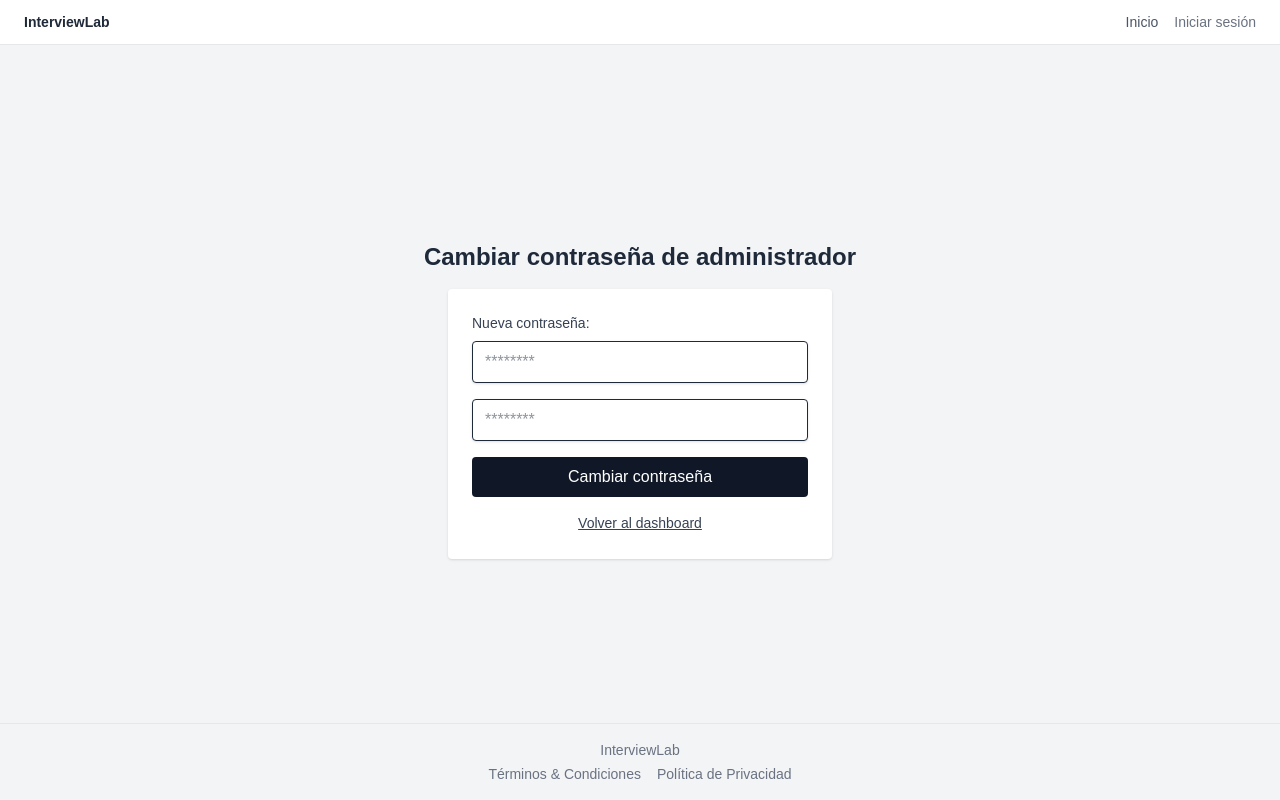
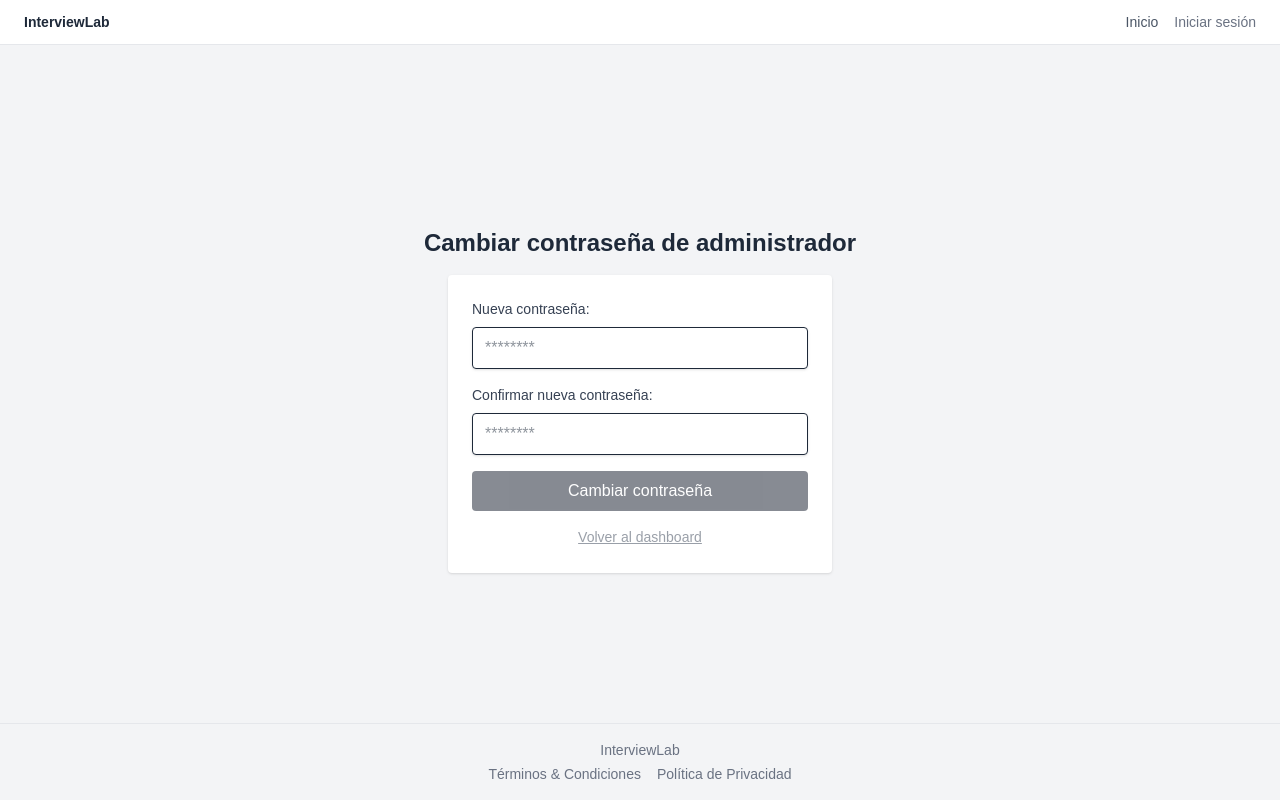
Before and after one commit to bpobletem/InterviewLab, a Next.js app: page /admin/reset-password in a window 1280 px wide. Built offline with nearby package versions, Linux system fonts and the light colour scheme; no server answers.

Commit message:
fixes para build

```diff
--- a/src/app/admin/reset-password/page.tsx
+++ b/src/app/admin/reset-password/page.tsx
@@ -1,9 +1,9 @@
 'use client';
 
 import { useRouter, useSearchParams } from 'next/navigation';
-import { useState } from 'react';
+import { useState, Suspense } from 'react';
 
-export default function AdminResetPasswordPage() {
+function ResetPasswordForm() {
   const [newPassword, setNewPassword] = useState('');
   const [confirmPassword, setConfirmPassword] = useState('');
   const [loading, setLoading] = useState(false);
@@ -17,6 +17,12 @@ export default function AdminResetPasswordPage() {
   const handlePasswordChange = async () => {
     setMessage('');
     setMessageType('');
+
+    if (!institution_id) {
+      setMessage('ID de institución no encontrado en la URL.');
+      setMessageType('error');
+      return;
+    }
 
     if (newPassword !== confirmPassword) {
       setMessage('Las contraseñas no coinciden');
@@ -36,7 +42,7 @@ export default function AdminResetPasswordPage() {
       const response = await fetch('/api/admin/reset-password', {
         method: 'POST',
         headers: { 'Content-Type': 'application/json' },
-        body: JSON.stringify({ newPassword }),
+        body: JSON.stringify({ newPassword, institutionId: institution_id }),
       });
 
       const data = await response.json();
@@ -52,7 +58,11 @@ export default function AdminResetPasswordPage() {
 
         // Esperar unos segundos y volver al dashboard
         setTimeout(() => {
+          if (institution_id) {
             router.push(`/dashboard/${institution_id}`);
+          } else {
+            router.push('/admin/login');
+          }
         }, 2000);
       }
     } catch (error) {
@@ -65,13 +75,16 @@ export default function AdminResetPasswordPage() {
   };
 
   const volverAlDashboard = () => {
+    if (institution_id) {
       router.push(`/dashboard/${institution_id}`);
+    } else {
+      router.push('/admin/login');
+      setMessage('No se pudo determinar a qué dashboard volver.');
+      setMessageType('error');
+    }
   };
 
   return (
-    <main className="min-h-screen flex flex-col items-center justify-center bg-gray-100 p-6">
-      <h1 className="text-2xl font-bold mb-4 text-gray-800">Cambiar contraseña de administrador</h1>
-
     <div className="w-full max-w-sm bg-white p-6 rounded shadow">
       <label className="block mb-2 text-sm font-medium text-gray-700">Nueva contraseña:</label>
       <input
@@ -82,6 +95,7 @@ export default function AdminResetPasswordPage() {
         placeholder="********"
       />
 
+      <label className="block mb-2 text-sm font-medium text-gray-700">Confirmar nueva contraseña:</label>
       <input
         type="password"
         value={confirmPassword}
@@ -92,8 +106,8 @@ export default function AdminResetPasswordPage() {
 
       <button
         onClick={handlePasswordChange}
-          disabled={loading || !newPassword || !confirmPassword}
-          className="w-full bg-gray-900 text-white py-2 rounded hover:bg-black transition hover:cursor-pointer"
+        disabled={loading || !newPassword || !confirmPassword || !institution_id}
+        className="w-full bg-gray-900 text-white py-2 rounded hover:bg-black transition hover:cursor-pointer disabled:opacity-50 disabled:cursor-not-allowed"
       >
         {loading ? 'Cambiando...' : 'Cambiar contraseña'}
       </button>
@@ -110,11 +124,22 @@ export default function AdminResetPasswordPage() {
 
       <button
         onClick={volverAlDashboard}
-          className="mt-4 w-full text-sm underline text-gray-700 hover:text-black"
+        disabled={!institution_id}
+        className="mt-4 w-full text-sm underline text-gray-700 hover:text-black disabled:opacity-50 disabled:cursor-not-allowed"
       >
         Volver al dashboard
       </button>
     </div>
+  );
+}
+
+export default function AdminResetPasswordPage() {
+  return (
+    <main className="min-h-screen flex flex-col items-center justify-center bg-gray-100 p-6">
+      <h1 className="text-2xl font-bold mb-4 text-gray-800">Cambiar contraseña de administrador</h1>
+      <Suspense fallback={<div className="text-gray-500">Cargando...</div>}>
+        <ResetPasswordForm />
+      </Suspense>
     </main>
   );
 }
--- a/src/app/api/institutions/[id]/careers/route.ts
+++ b/src/app/api/institutions/[id]/careers/route.ts
@@ -31,16 +31,16 @@ import { NextRequest, NextResponse } from 'next/server';
  * }
  */
 export async function GET(
-  request: NextRequest,
-  { params }: { params: { id: string } }
+  _request: NextRequest,
+  { params }: { params: Promise<{ id: string }> }
 ) {
   let institutionId: bigint;
   try {
     // Intentamos convertir el ID de la URL a BigInt.
     // Si params.id no es un número entero válido (ej: "abc", "1.5"), esto lanzará un error.
-    institutionId = await BigInt(params.id);
+    institutionId = BigInt((await params).id);
   } catch (error) {
-    console.error('Invalid institution ID format:', params.id, error);
+    console.error('Invalid institution ID format:', error);
     return NextResponse.json(
       { error: 'El formato del ID de institución es inválido' },
       { status: 400 }
--- a/src/app/api/interview/[id]/route.ts
+++ b/src/app/api/interview/[id]/route.ts
@@ -1,12 +1,12 @@
 import { NextResponse, NextRequest } from "next/server";
 import { prisma } from "@/lib/prisma";
 
-export async function GET(request: NextRequest, { params }: { params: { id: string } }) {
+export async function GET(request: NextRequest, { params }: { params: Promise<{ id: string }> }) {
   let interviewId: bigint;
   try {
-    interviewId = BigInt(params.id);
+    interviewId = BigInt((await params).id);
   } catch (error) {
-    console.error('Invalid interview ID format:', params.id, error);
+    console.error('Invalid interview ID format:', error);
     return NextResponse.json(
       { error: 'El formato del ID de entrevista es inválido' },
       { status: 400 }
--- a/src/app/api/users/[id]/interview/route.ts
+++ b/src/app/api/users/[id]/interview/route.ts
@@ -2,10 +2,10 @@ import { prisma } from "@/lib/prisma";
 import { NextRequest, NextResponse } from "next/server";
 
 // Get interviews para el usuario especificado
-export async function GET(request: NextRequest, { params }: { params: { id: string } }) {
+export async function GET(request: NextRequest, { params }: { params: Promise<{ id: string }> }) {
   try {
     // Obtener el ID del usuario de los parámetros de la ruta
-    const { id } = params;
+    const { id } = await params;
 
     // Verificar que el ID del usuario sea válido
     if (!id) {
--- a/src/app/api/users/[id]/route.ts
+++ b/src/app/api/users/[id]/route.ts
@@ -1,8 +1,8 @@
 import { prisma } from '@/lib/prisma';
 import { NextRequest, NextResponse } from 'next/server';
 
-export async function GET(req: NextRequest, { params }: { params: { id: string } }) {
-  const { id } = params;
+export async function GET(req: NextRequest, { params }: { params: Promise<{ id: string }> }) {
+  const { id } = await params;
 
   if (!id) {
     return NextResponse.json({ error: 'ID not found' }, { status: 404 });
--- a/src/app/layout.tsx
+++ b/src/app/layout.tsx
@@ -2,7 +2,7 @@
 import type { Metadata } from "next";
 import { Geist, Geist_Mono } from "next/font/google";
 import "./globals.css";
-import Navbar from "@/components/navbar";
+import Navbar from "@/components/Navbar";
 import Footer from "@/components/Footer";
 
 const geistSans = Geist({
```
Lines whose indentation alone changed are shown as unchanged.
